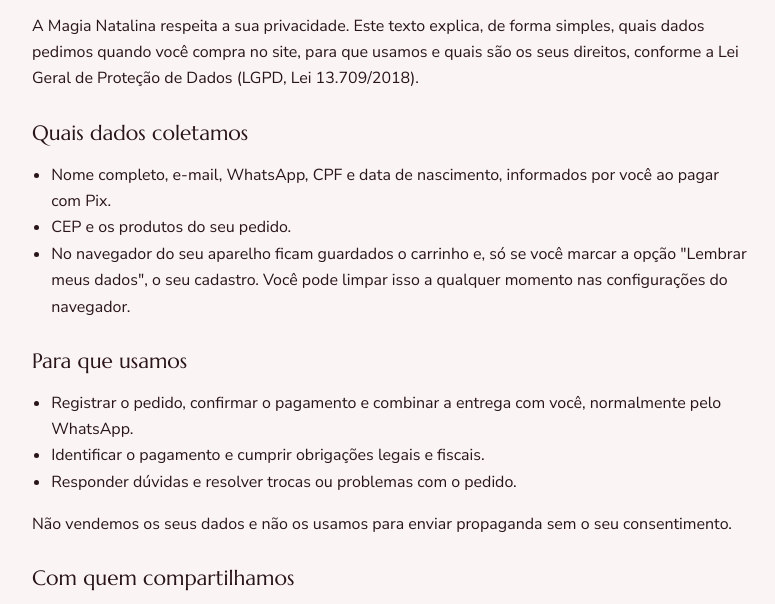
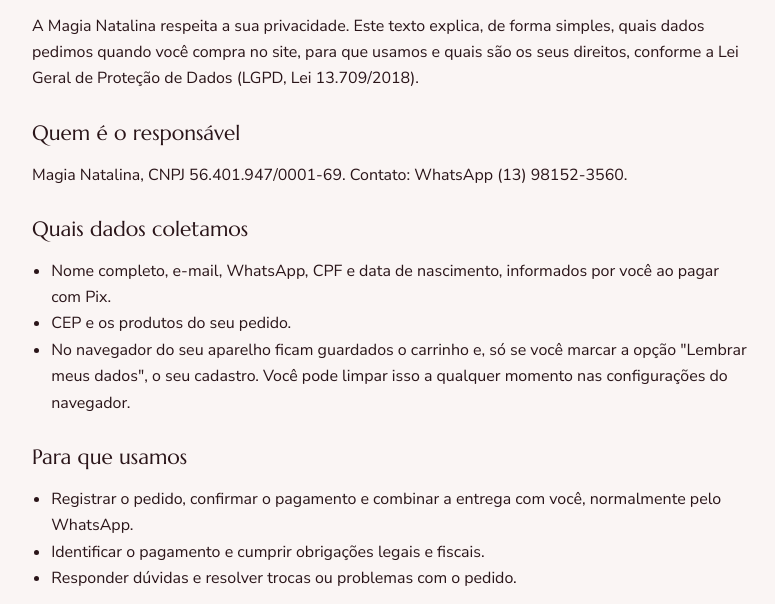
Before and after one commit to r50015088-arch/magia-natalina, a plain HTML site: page privacidade.html in a window 1280 px wide. Shown: the part 146-750 px from the top of the page, without its empty margins (248-1023 px from the left). Drawn offline with Linux system fonts and the light colour scheme.

Commit message:
Adiciona o CNPJ no rodapé e na política de privacidade
Co-Authored-By: Claude Sonnet 5.5 <noreply@anthropic.com>
Claude-Session: https://claude.ai/code/session_01CdZPaCectFauvvUMGyB9LP

```diff
--- a/privacidade.html
+++ b/privacidade.html
@@ -28,6 +28,9 @@ ul{padding-left:1.2rem}
 <p class="m">Última atualização: 16 de novembro de 2026</p>
 
 <p>A Magia Natalina respeita a sua privacidade. Este texto explica, de forma simples, quais dados pedimos quando você compra no site, para que usamos e quais são os seus direitos, conforme a Lei Geral de Proteção de Dados (LGPD, Lei 13.709/2018).</p>
+
+<h2>Quem é o responsável</h2>
+<p>Magia Natalina, CNPJ 56.401.947/0001-69. Contato: WhatsApp (13) 98152-3560.</p>
 
 <h2>Quais dados coletamos</h2>
 <ul>
```
Also changed, not shown: index.html (+1 -1 lines).
